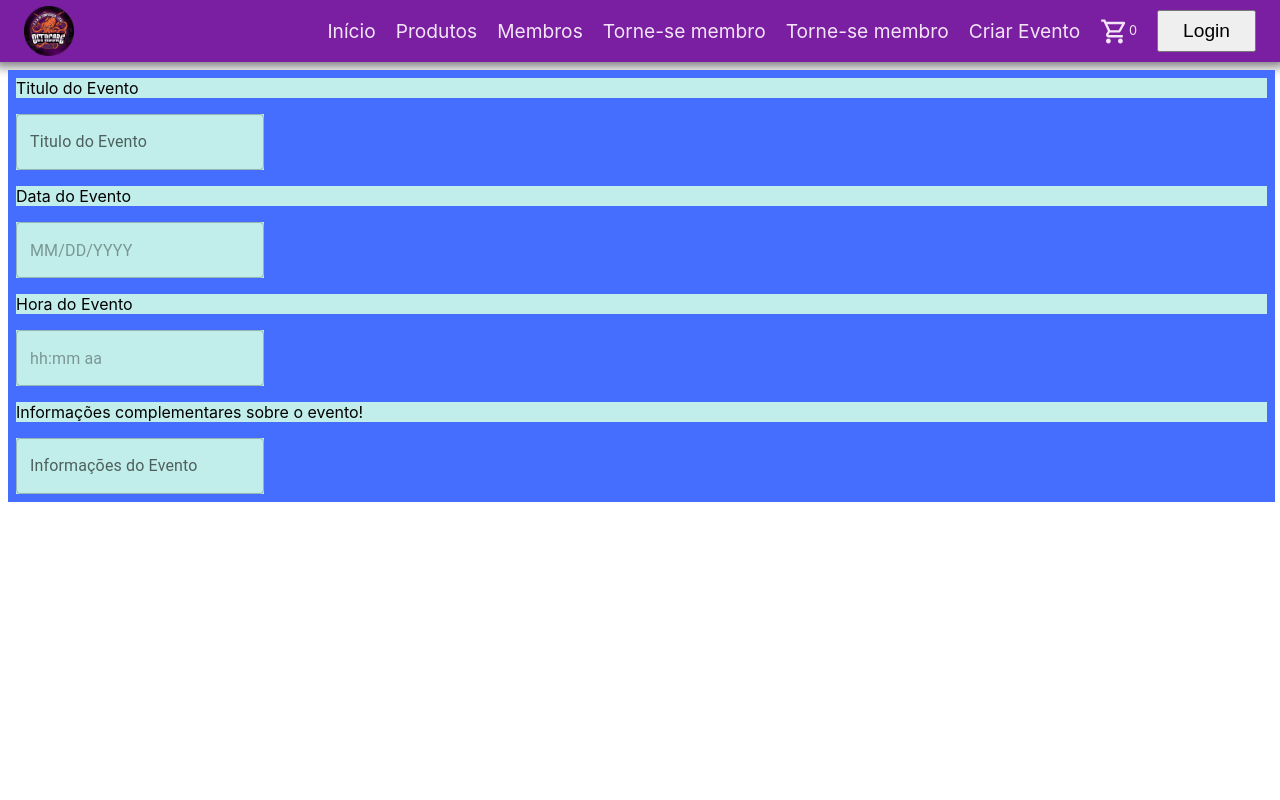
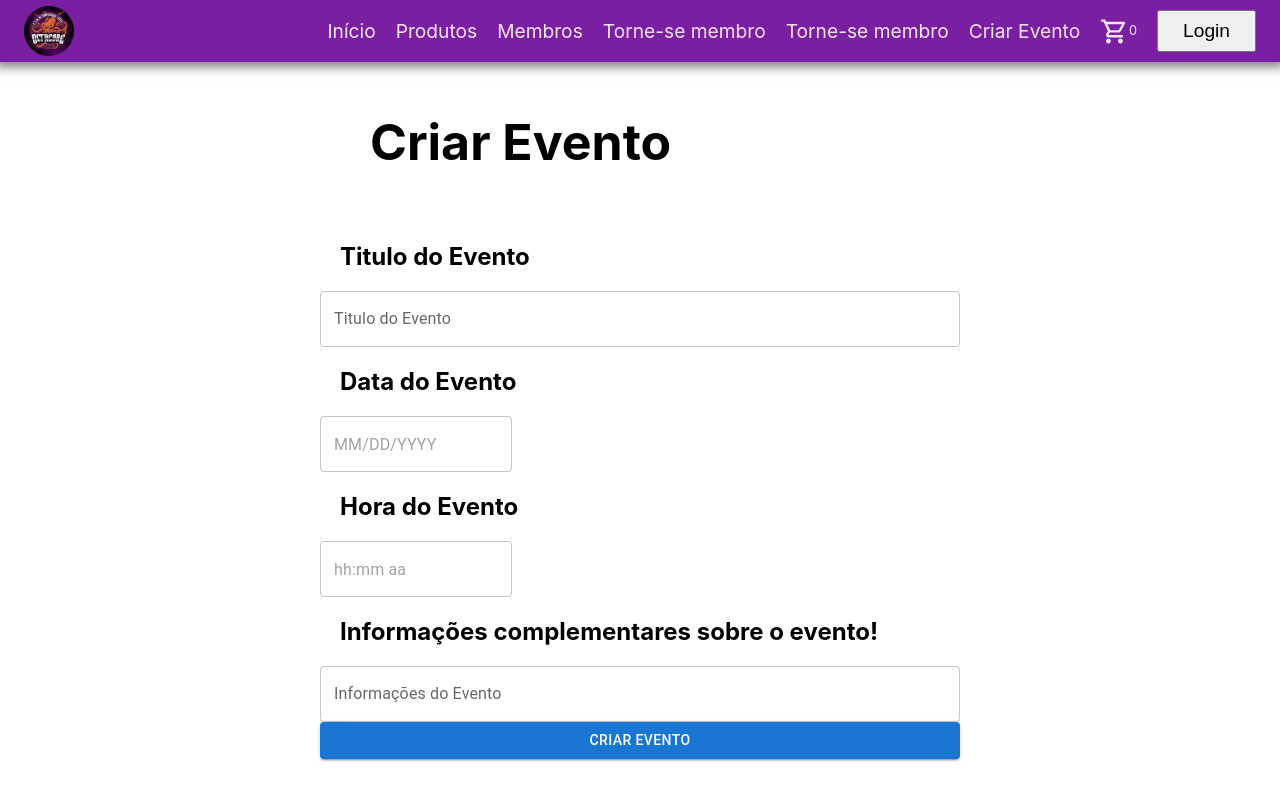
Before and after one commit to WilamisAviz15/Frontend-Atletica, a React (Create React App) app: page /event-creation in a window 1280 px wide. Built offline with nearby package versions, Linux system fonts and the light colour scheme.

Commit message:
evento up

```diff
--- /dev/null
+++ b/src/pages/event_creation/event.css
@@ -0,0 +1,41 @@
+form {
+    display: flex;
+    flex-direction: column;
+    align-items: center;
+    width: inherit;
+}
+
+.FormEvent {
+    display: flex;
+    flex-direction: column;
+    align-items: flex-start;
+    width: 50%;
+}
+
+.textField {
+    width: 100%;
+    margin: 0px;
+}
+
+.picker {
+    width: 30%;
+    margin: 0px;
+}
+
+
+h1 {
+    margin: 50px;
+    font-size: 50px;
+    width: 100%;
+}
+
+h2 {
+    margin: 20px;
+    width: 100%;
+}
+
+.button {
+    margin: 20px;
+    width: 100%;
+    background-color: #7b1fa2;
+}
--- a/src/pages/event_creation/index.tsx
+++ b/src/pages/event_creation/index.tsx
@@ -1,46 +1,34 @@
 import React, { useEffect, useState } from "react";
+import "./event.css";
 
 import { AdapterDayjs } from '@mui/x-date-pickers/AdapterDayjs';
 import { LocalizationProvider } from '@mui/x-date-pickers/LocalizationProvider';
 import { DatePicker } from '@mui/x-date-pickers/DatePicker';
-import Box from '@mui/material/Box';
 import TextField from '@mui/material/TextField';
+import Button from '@mui/material/Button';
 
 
-
-import { AdapterMomentHijri } from '@mui/x-date-pickers/AdapterMomentHijri';
-import { DateTimePicker } from '@mui/x-date-pickers/DateTimePicker';
-import useTheme from '@mui/system/useTheme';
-import { createTheme, ThemeProvider } from '@mui/material/styles';
 import { TimePicker } from '@mui/x-date-pickers/TimePicker';
-import { FormControl } from "@mui/material";
 
 function EventCreation() {
     return (
-        <FormControl sx={{
-            '& > :not(style)': { m: 1, backgroundColor: "#456efe", width: '99vw', flexDirection: 'column', justifyContent: "center", alignItems: "center" },
-        }}>
-            <Box
-                component="form"
-                sx={{
-                    '& > :not(style)': { m: 1, backgroundColor: "#c1eeea", flexDirection: 'column', justifyContent: "center", alignItems: "center" },
-                }}
-                noValidate
-                autoComplete="off"
-            >
 
-                <p>Titulo do Evento</p>
-                <TextField id="outlined-basic" label="Titulo do Evento" variant="outlined" />
+        <form className="form">
+            <div className="FormEvent">
+                <h1>Criar Evento</h1>
+                <h2>Titulo do Evento</h2>
+                <TextField className="textField" id="outlined-basic" label="Titulo do Evento" variant="outlined" />
                 <LocalizationProvider dateAdapter={AdapterDayjs}>
-                    <p>Data do Evento</p>
-                    <DatePicker />
-                    <p>Hora do Evento</p>
-                    <TimePicker />
+                    <h2>Data do Evento</h2>
+                    <DatePicker className="picker" />
+                    <h2>Hora do Evento</h2>
+                    <TimePicker className="picker" />
                 </LocalizationProvider>
-                <p>Informações complementares sobre o evento!</p>
-                <TextField id="outlined-basic" label="Informações do Evento" variant="outlined" />
-            </Box>
-        </FormControl >
+                <h2>Informações complementares sobre o evento!</h2>
+                <TextField className="textField" id="outlined-basic" label="Informações do Evento" variant="outlined" />
+                <Button className="button" variant="contained">Criar Evento</Button>
+            </div>
+        </form >
         //
 
     );
```
